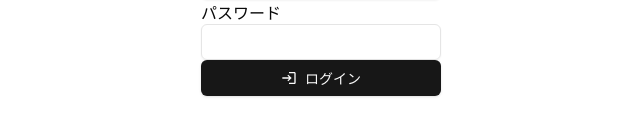
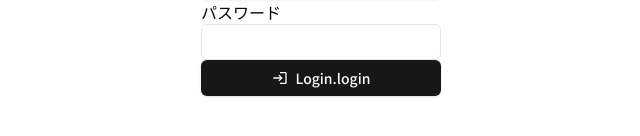
Before and after one commit to walnuts1018/mucaron, a Next.js app in the folder frontend/: page /login in a window 1280 px wide. Shown: the part 394-530 px from the top of the page, without its empty margins (319-959 px from the left). Built offline with nearby package versions, Linux system fonts and the light colour scheme.

Commit message:
add
Signed-off-by: walnuts1018 <r.juglans.1018@gmail.com>

```diff
--- a/frontend/src/app/login/page.tsx
+++ b/frontend/src/app/login/page.tsx
@@ -20,7 +20,7 @@ export default function Login() {
         </label>
         <Button type="submit">
           <MdLogin />
-          ログイン
+          {t("login")}
         </Button>
       </Form>
     </div>
```
